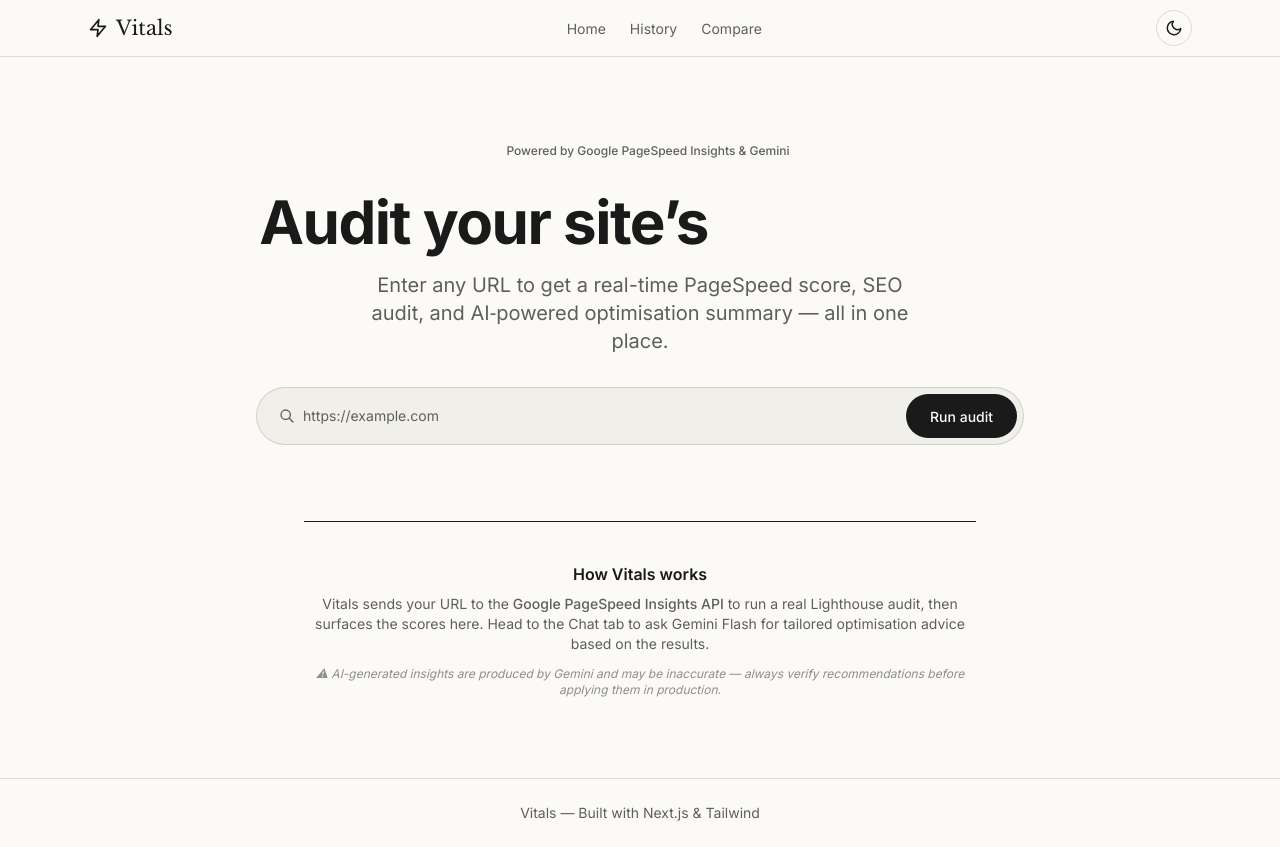
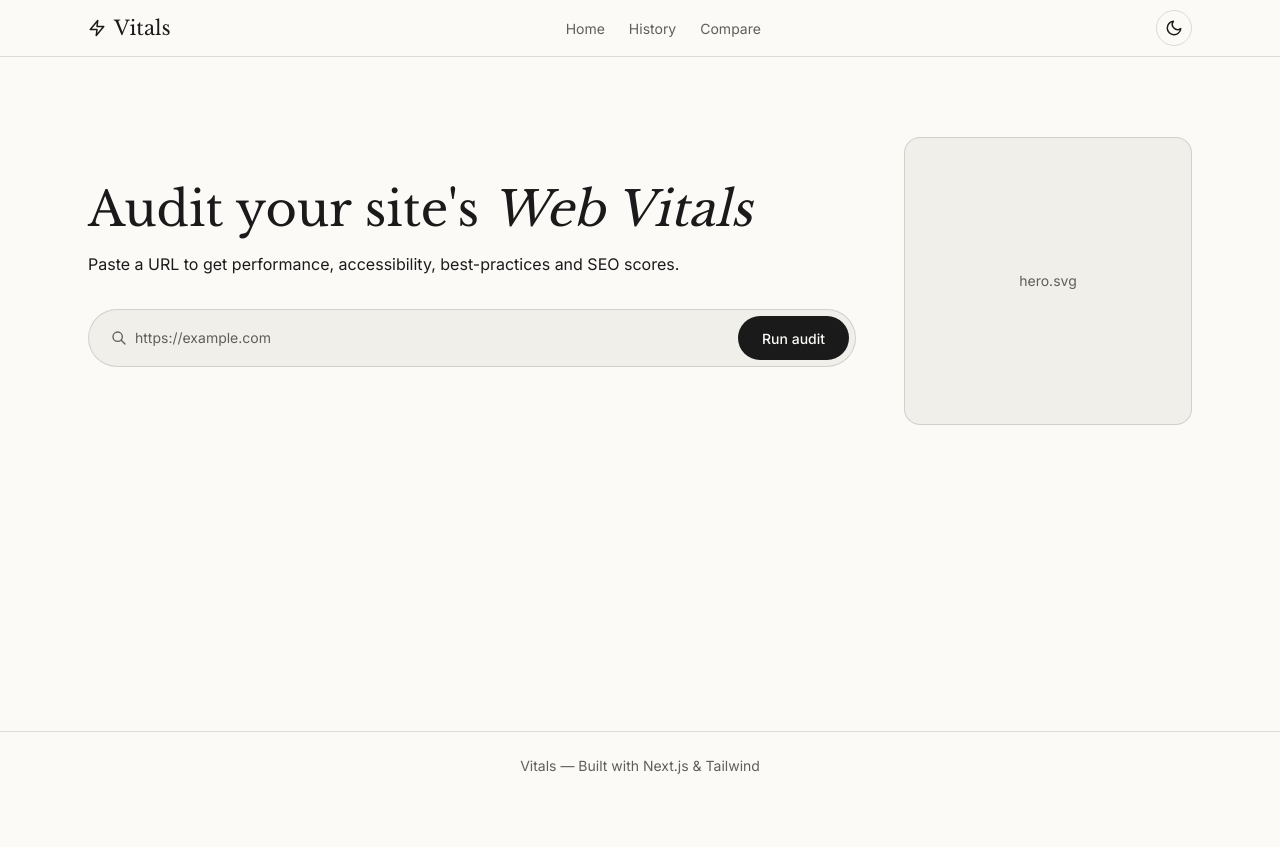
Before and after one commit to pughal-36/Vitals, a Next.js app: page / in a window 1280 px wide. After the commit the page ends 800 px from the top, so only its background shows below. Built offline with nearby package versions, Linux system fonts and the light colour scheme.

Commit message:
feat(landing): restyle nav and hero

```diff
--- a/src/app/layout.tsx
+++ b/src/app/layout.tsx
@@ -21,7 +21,7 @@ export const metadata: Metadata = {
 }
 
 const navLinks = [
-  { href: '/', label: 'Home' },
+  { href: '/',        label: 'Home'    },
   { href: '/history', label: 'History' },
   { href: '/compare', label: 'Compare' },
 ]
@@ -47,22 +47,28 @@ export default function RootLayout({ children }: { children: React.ReactNode })
           <header>
             <nav className="border-b border-line" aria-label="Main navigation">
               <div className="mx-auto max-w-6xl flex items-center justify-between px-6 h-14">
-                {/* Logo */}
+
+                {/* Logo: "Vitals" in serif with bolt icon */}
                 <Link href="/" className="flex items-center gap-2" id="nav-logo">
-                  <svg width="20" height="20" viewBox="0 0 24 24" fill="none" stroke="currentColor" strokeWidth="2" strokeLinecap="round" strokeLinejoin="round" aria-hidden="true">
+                  <svg
+                    width="18" height="18" viewBox="0 0 24 24"
+                    fill="none" stroke="currentColor"
+                    strokeWidth="2" strokeLinecap="round" strokeLinejoin="round"
+                    aria-hidden="true"
+                  >
                     <polygon points="13 2 3 14 12 14 11 22 21 10 12 10 13 2"/>
                   </svg>
-                  <span className="text-xl font-serif font-normal text-ink">Vitals</span>
+                  <span className="text-xl font-serif text-ink">Vitals</span>
                 </Link>
 
-                {/* Nav links (desktop) */}
+                {/* Desktop nav links */}
                 <ul className="hidden sm:flex items-center gap-6" role="list">
                   {navLinks.map(({ href, label }) => (
                     <li key={href}>
                       <Link
                         href={href}
                         id={`nav-${label.toLowerCase()}`}
-                        className="text-sm text-muted hover:text-ink transition-colors underline-offset-4 hover:underline"
+                        className="text-sm text-muted hover:text-ink underline-offset-4 hover:underline transition-colors"
                       >
                         {label}
                       </Link>
@@ -70,11 +76,11 @@ export default function RootLayout({ children }: { children: React.ReactNode })
                   ))}
                 </ul>
 
-                {/* Right: theme toggle + mobile menu placeholder */}
+                {/* Right side: theme toggle + mobile links */}
                 <div className="flex items-center gap-3">
                   <ThemeToggle />
-                  {/* Mobile nav — simple links visible below sm */}
-                  <ul className="flex sm:hidden items-center gap-3" role="list">
+                  {/* Mobile: abbreviated links */}
+                  <ul className="flex sm:hidden items-center gap-4" role="list">
                     {navLinks.map(({ href, label }) => (
                       <li key={href}>
                         <Link
@@ -82,12 +88,13 @@ export default function RootLayout({ children }: { children: React.ReactNode })
                           id={`nav-mob-${label.toLowerCase()}`}
                           className="text-sm text-muted hover:text-ink transition-colors"
                         >
-                          {label.charAt(0)}
+                          {label}
                         </Link>
                       </li>
                     ))}
                   </ul>
                 </div>
+
               </div>
             </nav>
           </header>
--- a/src/app/page.tsx
+++ b/src/app/page.tsx
@@ -1,51 +1,36 @@
-import UrlAuditForm from "@/components/UrlAuditForm";
+import UrlAuditForm from '@/components/UrlAuditForm'
 
-/* ─── Page Component ─── */
 export default function HomePage() {
   return (
-    <main className="flex-1 flex flex-col items-center px-4 py-12 sm:py-20 gap-16">
-      {/* Hero Section */}
-      <section className="max-w-3xl w-full text-center" id="hero">
-        <div className="inline-flex items-center gap-2 px-4 py-1.5 rounded-full glass text-xs font-medium text-muted mb-6">
-          <span className="w-2 h-2 rounded-full bg-accent animate-pulse" />
-          Powered by Google PageSpeed Insights &amp; Gemini
+    <main className="flex-1">
+      {/* ─── Hero ─── */}
+      <section
+        className="mx-auto max-w-6xl px-6 py-20 max-sm:py-12 flex flex-col sm:flex-row items-center gap-12"
+        id="hero"
+        aria-labelledby="hero-heading"
+      >
+        {/* Left: heading + subtitle + form */}
+        <div className="flex-1 min-w-0">
+          <h1
+            id="hero-heading"
+            className="font-serif text-5xl max-sm:text-4xl text-ink leading-[1.1] mb-4"
+          >
+            Audit your site&apos;s <em>Web Vitals</em>
+          </h1>
+          <p className="text-base text-ink leading-relaxed max-w-[65ch] mb-8">
+            Paste a URL to get performance, accessibility, best-practices and SEO scores.
+          </p>
+          <UrlAuditForm />
         </div>
-        <h1 className="text-4xl sm:text-5xl lg:text-6xl font-bold tracking-tight text-foreground mb-4 leading-[1.1]">
-          Audit your site&rsquo;s{" "}
-          <span className="bg-gradient-to-r from-primary to-accent bg-clip-text text-transparent">
-            Web Vitals
-          </span>
-        </h1>
-        <p className="text-lg sm:text-xl text-muted max-w-xl mx-auto mb-8">
-          Enter any URL to get a real-time PageSpeed score, SEO audit, and
-          AI‑powered optimisation summary — all in one place.
-        </p>
 
-        {/* Interactive URL form — client component */}
-        <UrlAuditForm />
-      </section>
-
-      {/* How Vitals works + AI disclaimer (item 10) */}
-      <section
-        className="max-w-2xl w-full text-center border-t border-border/40 pt-10"
-        id="how-it-works"
-        aria-label="How Vitals works"
-      >
-        <h2 className="text-base font-semibold text-foreground mb-2">How Vitals works</h2>
-        <p className="text-sm text-muted mb-3">
-          Vitals sends your URL to the{" "}
-          <span className="text-foreground font-medium">Google PageSpeed Insights API</span>{" "}
-          to run a real Lighthouse audit, then surfaces the scores here.
-          Head to the{" "}
-          <a href="/chat" className="text-primary underline-offset-4 hover:underline">
-            Chat tab
-          </a>{" "}
-          to ask Gemini Flash for tailored optimisation advice based on the results.
-        </p>
-        <p className="text-xs text-muted/70 italic">
-          ⚠ AI-generated insights are produced by Gemini and may be inaccurate — always verify recommendations before applying them in production.
-        </p>
+        {/* Right: hero illustration placeholder (wired in step 7) */}
+        <div
+          className="hidden sm:flex items-center justify-center w-72 h-72 rounded-2xl bg-card border border-line shrink-0 text-muted text-sm"
+          aria-hidden="true"
+        >
+          hero.svg
+        </div>
       </section>
     </main>
-  );
+  )
 }
```
